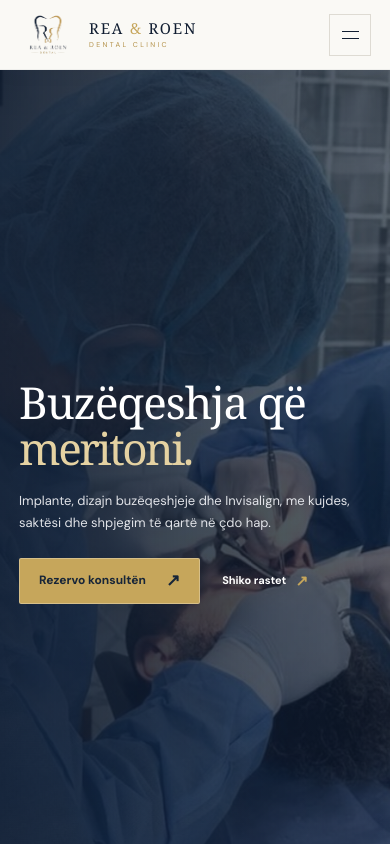
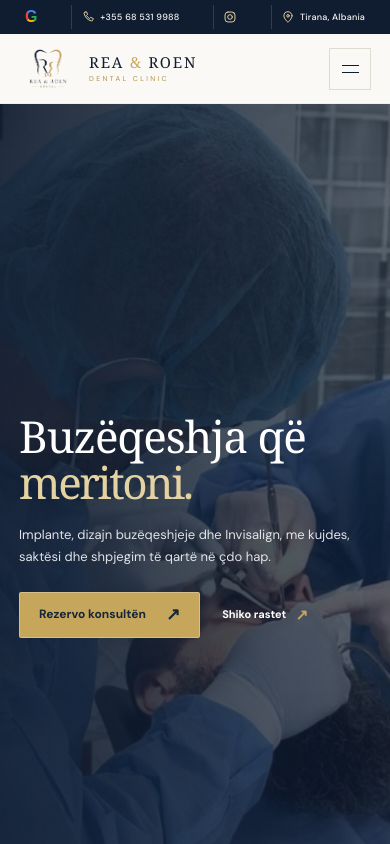
Before and after one commit to latolatto/rea---roen-dental, a plain HTML site: page index.html in a window 390 px wide. Shown: the top 844 px of the page. Drawn offline with Linux system fonts and the light colour scheme.

Commit message:
few more inor changes

```diff
--- a/index.html
+++ b/index.html
@@ -15,6 +15,23 @@
   </head>
   <body>
     <a class="skip-link" href="#main">Kalo te përmbajtja</a>
+    <div class="utility-bar" aria-label="Kontakt i shpejtë">
+      <a class="utility-link utility-google" href="https://maps.app.goo.gl/crFEm4MaFtxY6LYM7" target="_blank" rel="noreferrer" aria-label="Hap profilin tonë në Google">
+        <span class="utility-google-icon" aria-hidden="true">G</span><span class="utility-compact-label">Google</span>
+      </a>
+      <a class="utility-link" href="tel:+355685319988" aria-label="Telefono +355 68 531 9988">
+        <svg viewBox="0 0 24 24" aria-hidden="true"><path d="M6.7 3.8 9.4 3l2 4.6-2.1 1.7a15 15 0 0 0 5.4 5.4l1.7-2.1 4.6 2-.8 2.7a2 2 0 0 1-2.2 1.4A17.3 17.3 0 0 1 5.3 6a2 2 0 0 1 1.4-2.2Z"/></svg>
+        <span>+355 68 531 9988</span>
+      </a>
+      <a class="utility-link utility-instagram" href="https://www.instagram.com/klinikedentare_rea_roen_dental/" target="_blank" rel="noreferrer" aria-label="Hap profilin tonë në Instagram">
+        <svg viewBox="0 0 24 24" aria-hidden="true"><rect x="3.5" y="3.5" width="17" height="17" rx="5"/><circle cx="12" cy="12" r="4"/><circle class="utility-icon-dot" cx="17.7" cy="6.5" r=".8"/></svg>
+        <span class="utility-compact-label">Instagram</span>
+      </a>
+      <a class="utility-link utility-location" href="https://maps.app.goo.gl/crFEm4MaFtxY6LYM7" target="_blank" rel="noreferrer">
+        <svg viewBox="0 0 24 24" aria-hidden="true"><path d="M19 10c0 5-7 11-7 11S5 15 5 10a7 7 0 1 1 14 0Z"/><circle cx="12" cy="10" r="2.2"/></svg>
+        <span>Tirana, Albania</span>
+      </a>
+    </div>
     <header class="site-header" id="top">
       <div class="container header-inner">
         <a class="brand" href="#top" aria-label="Rea & Roen Dental, faqja kryesore">
@@ -118,8 +135,8 @@
         <div class="container team-layout">
           <div class="team-photo"><img src="assets/media-20.jpg" alt="Mjekë në ekip gjatë një procedure implantologjike" loading="lazy" /><span>Ekipi ynë në klinikë</span></div>
           <div class="team-copy"><div class="eyebrow"><span class="eyebrow-line"></span> MJEKËT TANË</div><h2>Kujdes profesional,<br /><em>me komunikim të qartë.</em></h2>
-            <article class="doctor-card"><span class="doctor-initials">RH</span><div><h3>Dr. Rustem Hoxha</h3><p>Ju shoqëron nga konsulta e parë deri te rezultati përfundimtar, me trajtime të personalizuara.</p></div></article>
-            <article class="doctor-card"><span class="doctor-initials">BT</span><div><h3>Dr. Brisilda Tosku</h3><p>E butë dhe e qartë. Pacientët thonë se ua shpjegon çdo hap, pa befasi.</p></div></article>
+            <article class="doctor-card"><img class="doctor-photo" src="assets/dr-rustem.jpg" alt="Dr. Rustem Hoxha" loading="lazy" /><div><h3>Dr. Rustem Hoxha</h3><p>Ju shoqëron nga konsulta e parë deri te rezultati përfundimtar, me trajtime të personalizuara.</p></div></article>
+            <article class="doctor-card"><img class="doctor-photo" src="assets/dr-brisilda.jpg" alt="Dr. Brisilda Tosku" loading="lazy" /><div><h3>Dr. Brisilda Tosku</h3><p>E butë dhe e qartë. Pacientët thonë se ua shpjegon çdo hap, pa befasi.</p></div></article>
           </div>
         </div>
       </section>
--- a/styles.css
+++ b/styles.css
@@ -616,3 +616,50 @@ a:focus-visible, button:focus-visible, input:focus-visible, select:focus-visible
   font-style: normal;
   font-weight: 400;
 }
+
+/* Fixed quick-contact strip above the main navigation. */
+:root { --utility-height: 38px; }
+body { padding-top: var(--utility-height); }
+html { scroll-padding-top: calc(94px + var(--utility-height)); }
+.utility-bar {
+  position: fixed;
+  z-index: 60;
+  top: 0;
+  right: 0;
+  left: 0;
+  display: flex;
+  height: var(--utility-height);
+  align-items: center;
+  justify-content: flex-end;
+  gap: 22px;
+  padding-inline: max(calc((100vw - var(--max)) / 2), 32px);
+  background: #101d31;
+  color: #f7f6f2;
+  font-size: 10px;
+  font-weight: 500;
+  letter-spacing: .025em;
+}
+.utility-link { display: inline-flex; min-height: 24px; align-items: center; gap: 7px; white-space: nowrap; transition: color .2s ease; }
+.utility-link:hover { color: #e5d2a2; }
+.utility-link + .utility-link { padding-left: 18px; border-left: 1px solid #ffffff24; }
+.utility-link svg { width: 15px; height: 15px; flex: 0 0 auto; fill: none; stroke: #e5d2a2; stroke-linecap: round; stroke-linejoin: round; stroke-width: 1.65; }
+.utility-link .utility-icon-dot { fill: #e5d2a2; stroke: none; }
+.utility-google-icon { display: inline-block; background: conic-gradient(from -42deg, #4285f4 0 26%, #34a853 26% 51%, #fbbc05 51% 76%, #ea4335 76%); background-clip: text; color: transparent; font-family: Arial, sans-serif; font-size: 17px; font-weight: 700; line-height: 1; -webkit-background-clip: text; }
+.site-header { top: var(--utility-height); }
+@media (max-width: 720px) {
+  :root { --utility-height: 34px; }
+  html { scroll-padding-top: 108px; }
+  .utility-bar { justify-content: space-around; gap: 8px; padding-inline: 12px; font-size: 9px; }
+  .utility-link { gap: 5px; }
+  .utility-link + .utility-link { padding-left: 9px; }
+  .utility-link svg { width: 14px; height: 14px; }
+  .utility-google-icon { font-size: 16px; }
+  .utility-compact-label { display: none; }
+  .site-header { top: var(--utility-height); }
+}
+@media (max-width: 380px) {
+  .utility-bar { gap: 5px; padding-inline: 8px; font-size: 8px; }
+  .utility-link { gap: 4px; }
+  .utility-link + .utility-link { padding-left: 6px; }
+}
+.doctor-photo { width: 42px; height: 42px; flex: 0 0 42px; border: 1px solid #d6c28d; border-radius: 50%; object-fit: cover; object-position: center; }
```
Also changed, not shown: assets/dr-brisilda.jpg (added), assets/dr-rustem.jpg (added).
